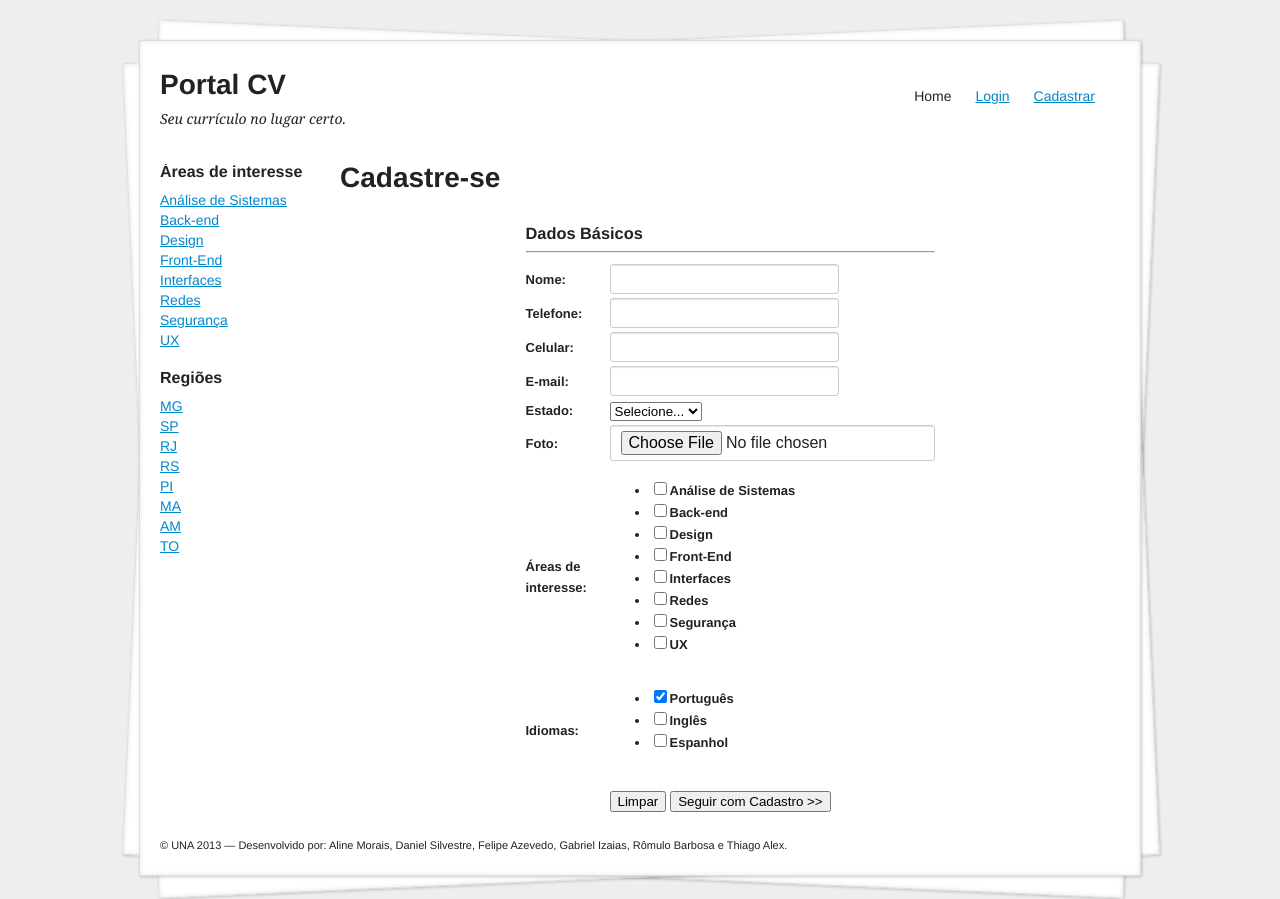
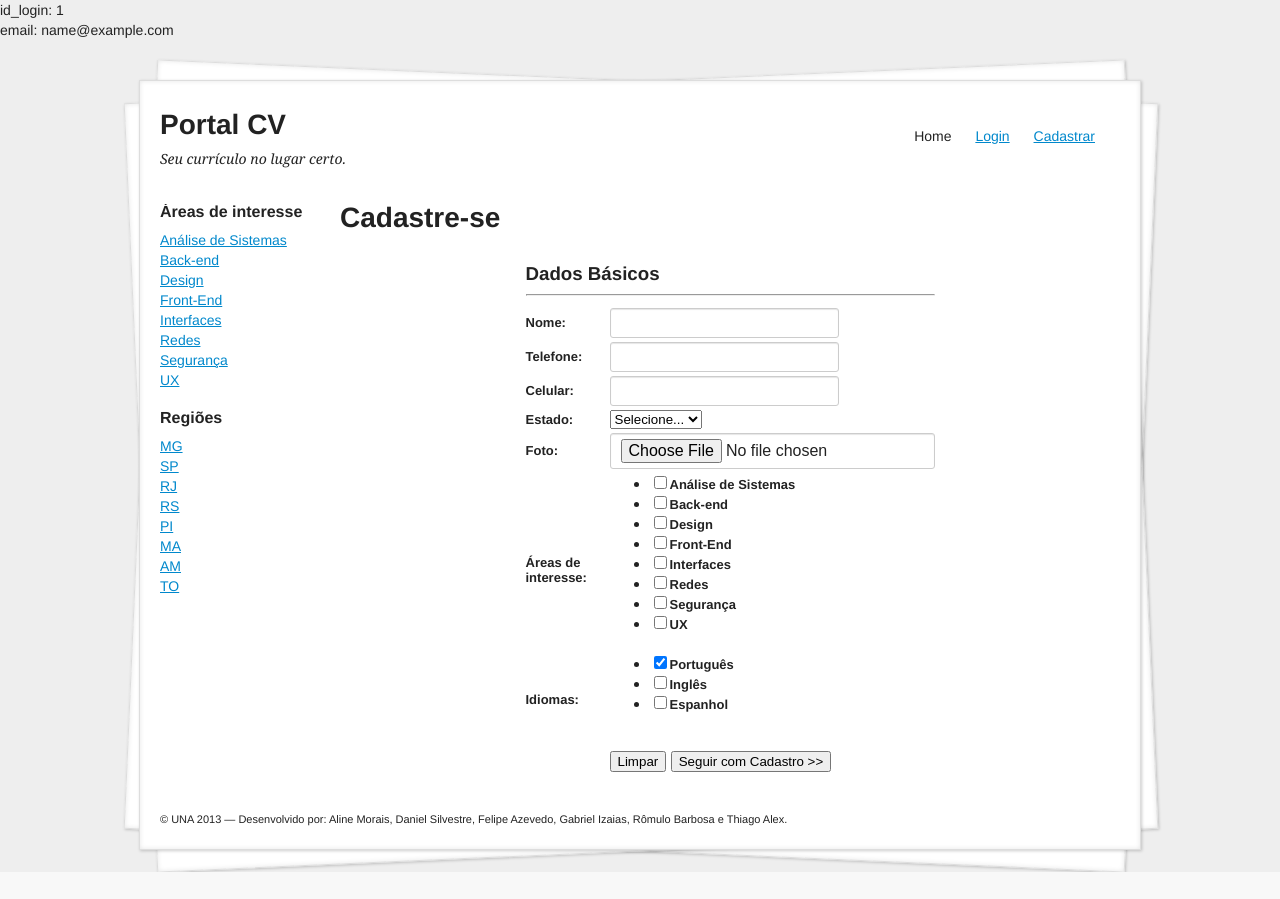
Before and after one commit to tonightsystems/portal-cv, a PHP site: page /cad_curriculo.php in a window 1280 px wide. After the commit the page ends 872 px from the top, so only its background shows below. Run offline with PHP 8.4, Linux system fonts and the light colour scheme; the visitor is signed in with stand-in values (Sample User, id 1); data that the repository does not hold is empty.

Commit message:
A página de cadastro de login é vinculada a página cadastro de currículos

```diff
--- a/cad_curriculo.php
+++ b/cad_curriculo.php
@@ -1,13 +1,18 @@
 <?php
 
 session_start(); // iniciar a session
+
+$id_login= $_SESSION['id_login']; //recebe o campo id_login, da página cad_login.php
+$email= $_SESSION['email']; //recebe o campo email, da página cad_login.php
+echo "id_login: ".$id_login;
+echo "<BR />email: ".$email;
 
 require './config/conexao.php';
 
 
 if(isset($_POST['cadastrar'])) { // Se o usuário clicou no botão cadastrar efetua as ações
 
-	cadastroCurriculo($con);
+	cadastroCurriculo($con, $id_login, $email);
 
 /*
 	// Verifica se alguma area foi selecionada
@@ -17,7 +22,7 @@ if(isset($_POST['cadastrar'])) { // Se o usuário clicou no botão cadastrar efe
             echo "A area ".$_POST["area"][$i]." foi selecionada!<br />";
         }
     } else {
-        echo "Nenhuma area foi selecionada!";
+        echo "Nenhuma área foi selecionada!";
     }
 */
 /*
@@ -39,13 +44,13 @@ if(isset($_POST['cadastrar'])) { // Se o usuário clicou no botão cadastrar efe
 
 // FUNCAO RESPONSAVEL POR REALIZAR O CADASTRO DE CANDIDATOS
 
-function cadastroCurriculo($con){
+function cadastroCurriculo($con, $id_login, $email){
 
 	// armazena os dados do formulário
 	$nome= $_POST["nome"];
 	$telefone= $_POST["telefone"];
 	$celular= $_POST["celular"];
-	$email= $_POST["email"];
+//	$email= $_POST["email"];
 	$id_estado= $_POST["estado"];
 	$foto= $_FILES['foto'];
 	$area= $_POST["area"];
@@ -54,8 +59,8 @@ function cadastroCurriculo($con){
 	uploadFoto($foto);
 
 	// query que realiza a inserção dos dados na tabela candidato
-	$query = "INSERT INTO `candidato` (`nome` , `telefone`, `celular`, `email`, `id_estado`, `foto`, `areas_interesse`, `idioma`)
-	VALUES ('$nome', '$telefone', '$celular', '$email', '$id_estado', '$foto', '$area', '$idioma')";
+	$query = "INSERT INTO `candidato` (`id_login`, `nome` , `telefone`, `celular`, `email`, `id_estado`, `foto`, `areas_interesse`, `idioma`)
+	VALUES ('$id_login', '$nome', '$telefone', '$celular', '$email', '$id_estado', '$foto', '$area', '$idioma')";
 
 	if(!mysql_query($query,$con)) {
 		echo "Erro na sequencia SQL!";
@@ -127,7 +132,7 @@ function retornoID($con){
     $id_candidato = mysql_insert_id($con);
 
     $_SESSION['id_candidato'] = $id_candidato;
-	echo "pagina 1:". $_SESSION['id_candidato'];
+	echo "Pagina 1: ". $_SESSION['id_candidato'];
 
 }
 
@@ -176,11 +181,11 @@ function retornoID($con){
                         <tr>
                             <td><label for="i-celular">Celular:</label></td>
                             <td><input type="text" name="celular" title="Celular" class="input"></td>
-                        </tr>
+                        </tr><!--
 						<tr>
                             <td><label for="i-email">E-mail:</label></td>
                             <td><input type="text" name="email" title="E-mail" class="input"></td>
-                        </tr>
+                        </tr>-->
 						<tr>
                             <td><label for="i-estado">Estado:</label></td>
 							<td>
@@ -236,15 +241,7 @@ function retornoID($con){
                         <tr>
                             <td><label for="i-minicurriculo">Minicurrículo:</label></td>
 							<td><textarea name="minicurriculo" cols="25" rows="7" class="input" title="Minicurrículo"></textarea></td>
-                        </tr>		--><!--
-                        <tr>
-                            <td><label for="i-curriculo">Senha</label></td>
-                            <td><input type="password" class="input" title="Senha"></td>
-                        </tr>
-                        <tr>
-                            <td><label for="i-curriculo">Confirmar senha</label></td>
-                            <td><input type="password" class="input" title="Confirmar senha"></td>
-                        </tr>-->
+                        </tr>		-->
                         <tr>
                             <td></td>
                             <td><br />
--- a/cad_curriculo2.php
+++ b/cad_curriculo2.php
@@ -1,7 +1,8 @@
 <?php
 
 session_start();
-$id_candidato= $_SESSION['id_candidato'];
+
+$id_candidato= $_SESSION['id_candidato']; //recebe o campo id_candidato, da página cad_curriculo.php
 
 //echo "pagina2: ". $id_candidato; ///////////////////
 
```
Also changed, not shown: cad_login.php (+5 -2 lines), fotos-candidatos/7de8545fecf4b98d12d91db3acad4283.jpg (deleted), fotos-candidatos/873b046b4c2e60911106b8054b125367.jpg (deleted).
